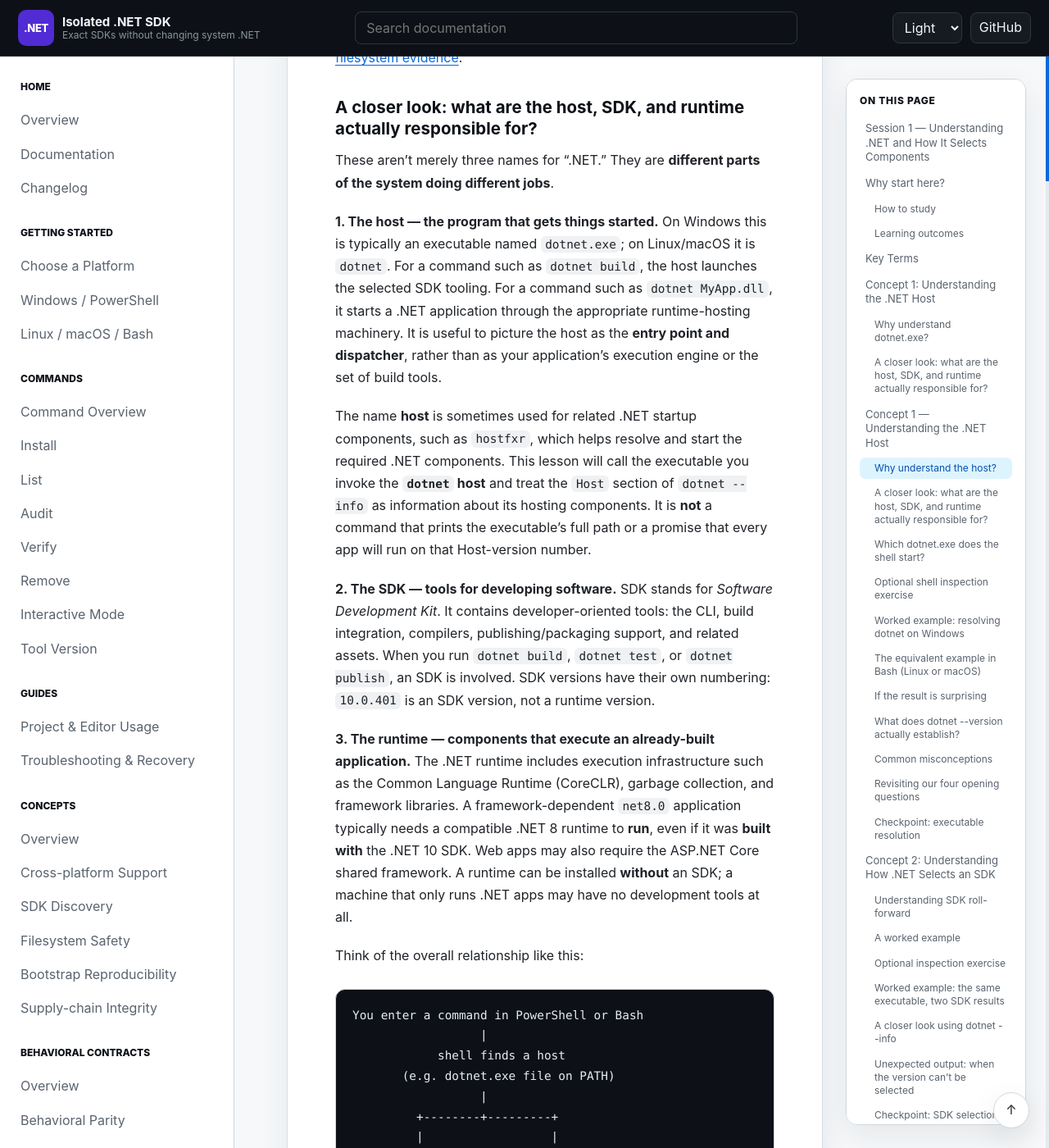
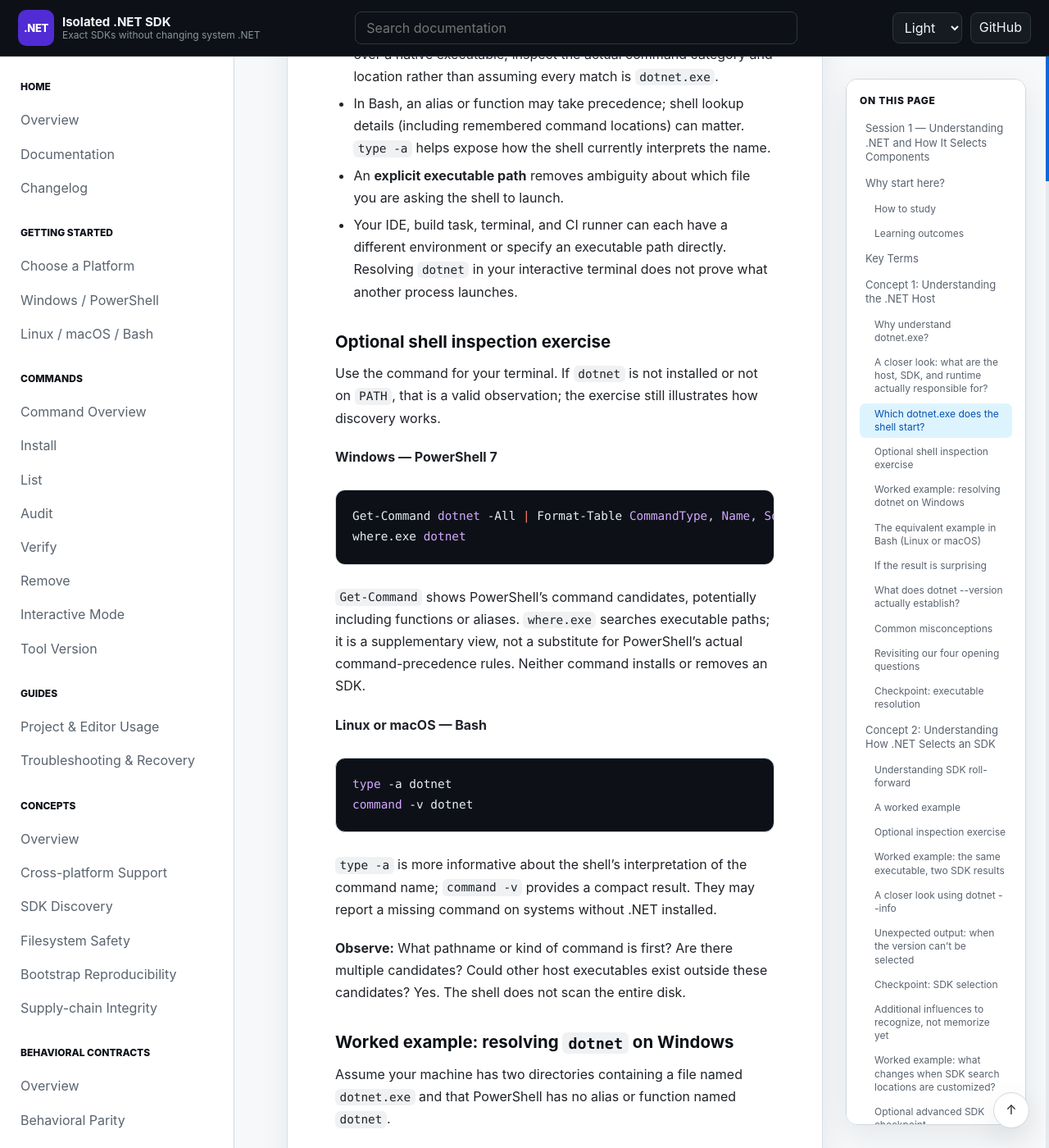
Before and after one commit to infoconex/isolated-dotnet-sdk, a Jekyll site: the page built from docs/training/isolated-dotnet-sdk-session-1-self-paced.md, in a window 1280 px wide and 1400 px high, scrolled down 5366 px. Shown: the whole window at 82% size. Built offline with Jekyll 4.4.1, drawn with Linux system fonts in a browser that asks for light colours; our own code applies the rules of GitHub Pages for plain Markdown files; some of the changed text lies outside the part shown.

Commit message:
docs(training): remove repeated host orientation after curriculum restructure

````diff
--- a/docs/training/isolated-dotnet-sdk-session-1-self-paced.md
+++ b/docs/training/isolated-dotnet-sdk-session-1-self-paced.md
@@ -87,47 +87,6 @@ You enter a command in PowerShell or Bash
 
 The two paths serve different purposes. The left path is about **developing** an application; the right is about **running** an application. An SDK often includes a runtime too, but that doesn't merge their jobs or version numbers.
 
-
-
-## Concept 1 — Understanding the .NET Host
-
-### Why understand the host?
-
-The native `dotnet` host activates SDK tooling for development operations or helps launch framework-dependent applications. It is not itself an SDK or managed-code runtime. SDK version changes don't automatically establish host binary changes. Other hosting components such as `hostfxr` are introduced in the [optional filesystem evidence](#additional-filesystem-evidence-hostfxr-sdks-and-workload-manifests).
-
-### A closer look: what are the host, SDK, and runtime actually responsible for?
-
-These aren't merely three names for “.NET.” They are **different parts of the system doing different jobs**.
-
-**1. The host — the program that gets things started.** On Windows this is typically an executable named `dotnet.exe`; on Linux/macOS it is `dotnet`. For a command such as `dotnet build`, the host launches the selected SDK tooling. For a command such as `dotnet MyApp.dll`, it starts a .NET application through the appropriate runtime-hosting machinery. It is useful to picture the host as the **entry point and dispatcher**, rather than as your application's execution engine or the set of build tools.
-
-The name **host** is sometimes used for related .NET startup components, such as `hostfxr`, which helps resolve and start the required .NET components. This lesson will call the executable you invoke the **`dotnet` host** and treat the `Host` section of `dotnet --info` as information about its hosting components. It is **not** a command that prints the executable's full path or a promise that every app will run on that Host-version number.
-
-**2. The SDK — tools for developing software.** SDK stands for *Software Development Kit*. It contains developer-oriented tools: the CLI, build integration, compilers, publishing/packaging support, and related assets. When you run `dotnet build`, `dotnet test`, or `dotnet publish`, an SDK is involved. SDK versions have their own numbering: `10.0.401` is an SDK version, not a runtime version.
-
-**3. The runtime — components that execute an already-built application.** The .NET runtime includes execution infrastructure such as the Common Language Runtime (CoreCLR), garbage collection, and framework libraries. A framework-dependent `net8.0` application typically needs a compatible .NET 8 runtime to **run**, even if it was **built with** the .NET 10 SDK. Web apps may also require the ASP.NET Core shared framework. A runtime can be installed **without** an SDK; a machine that only runs .NET apps may have no development tools at all.
-
-Think of the overall relationship like this:
-
-```text
-You enter a command in PowerShell or Bash
-                  |
-            shell finds a host
-       (e.g. dotnet.exe file on PATH)
-                  |
-         +--------+---------+
-         |                  |
-   dotnet build          dotnet MyApp.dll
-         |                  |
-   SDK resolution        app/runtime resolution
-         |                  |
-   SDK build tools       compatible runtime
-         |                  |
-   creates/updates       executes the app
-   build artifacts
-```
-
-The two paths serve different purposes. The left path is about **developing** an application; the right is about **running** an application. An SDK often includes a runtime too, but that doesn't merge their jobs or version numbers.
 
 
 ### Which `dotnet.exe` does the shell start?
````
